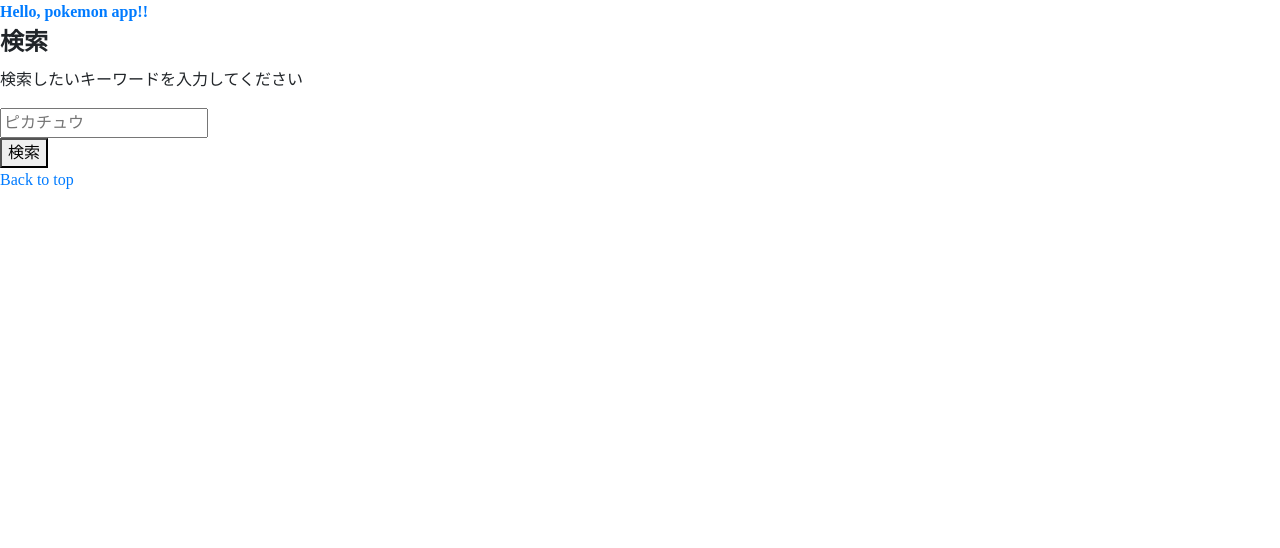
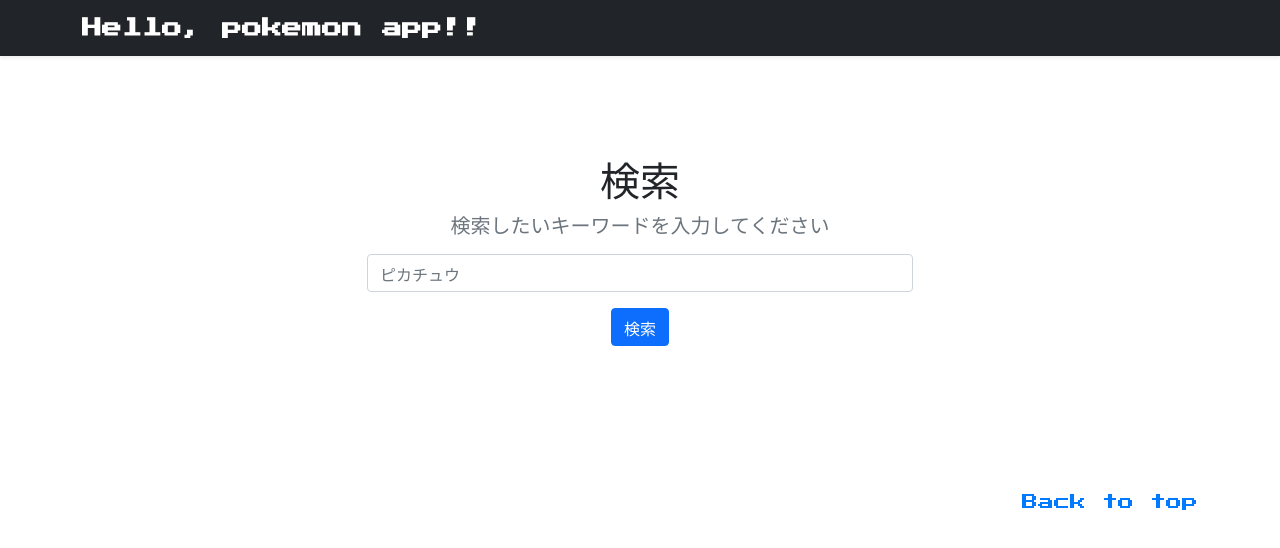
Before and after one commit to nero-15/pokemon-app, a plain HTML site: page pokemonapp/views/index.html in a window 1280 px wide. Drawn offline with nearby package versions, Linux system fonts and the light colour scheme.

Commit message:
setting font

```diff
--- a/pokemonapp/views/index.html
+++ b/pokemonapp/views/index.html
@@ -4,7 +4,7 @@
 	<meta charset="utf-8">
 	<meta name="viewport" content="width=device-width, initial-scale=1">
 	<title>pokemon app</title>
-	<!-- <link href="https://cdn.jsdelivr.net/npm/bootstrap@5.0.0-beta1/dist/css/bootstrap.min.css" rel="stylesheet" integrity="sha384-giJF6kkoqNQ00vy+HMDP7azOuL0xtbfIcaT9wjKHr8RbDVddVHyTfAAsrekwKmP1" crossorigin="anonymous"> -->
+	<link href="https://cdn.jsdelivr.net/npm/bootstrap@5.0.0-beta1/dist/css/bootstrap.min.css" rel="stylesheet" integrity="sha384-giJF6kkoqNQ00vy+HMDP7azOuL0xtbfIcaT9wjKHr8RbDVddVHyTfAAsrekwKmP1" crossorigin="anonymous">
 
 	<!-- nes.css -->
 	<link href="https://fonts.googleapis.com/css?family=Press+Start+2P" rel="stylesheet">
@@ -12,11 +12,11 @@
 
 	<style>
 	html, body, pre, code, kbd, samp {
-		font-family: "font-family you want to use";
+		font-family: "Press Start 2P";
 	}
 	</style>
 
-	<!-- <style>
+	<style>
 		.bd-placeholder-img {
 			font-size: 1.125rem;
 			text-anchor: middle;
@@ -30,7 +30,7 @@
 				font-size: 3.5rem;
 			}
 		}
-	</style> -->
+	</style>
 </head>
 <body>
 	<header>
```
